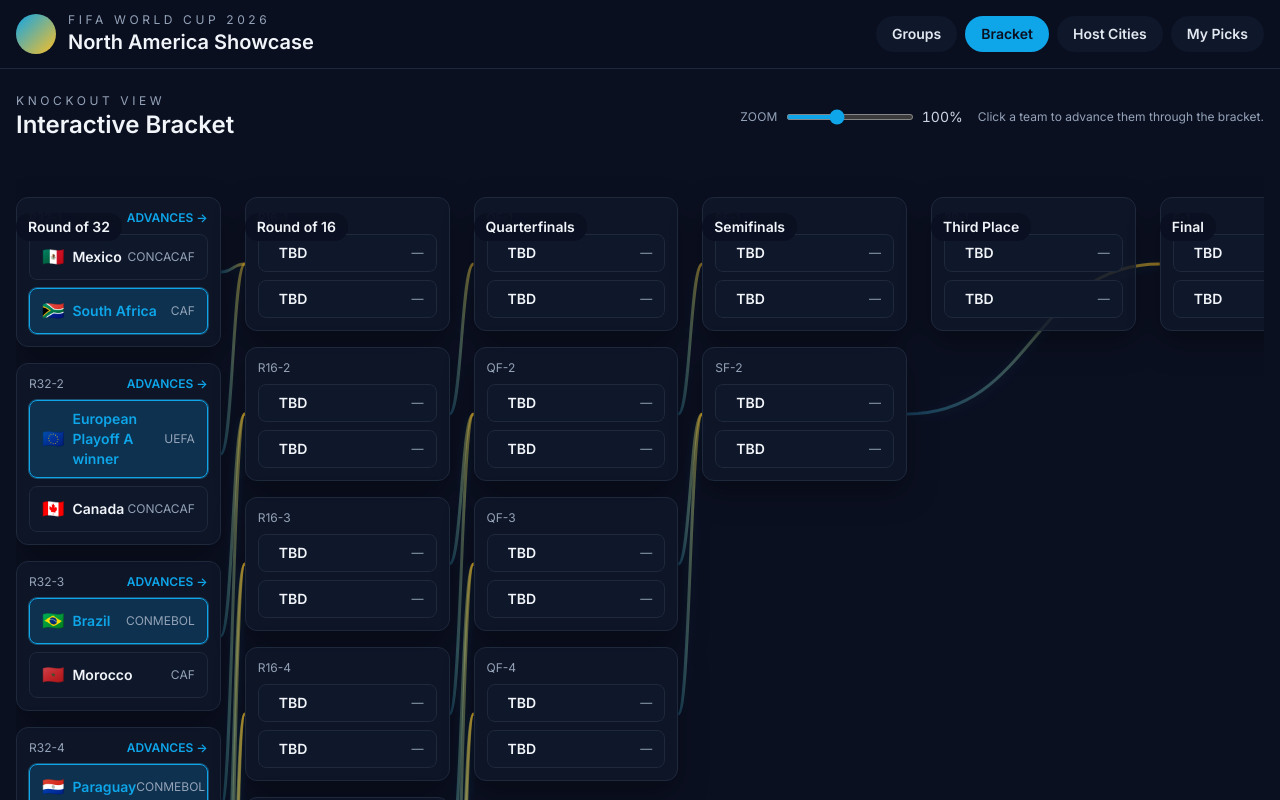
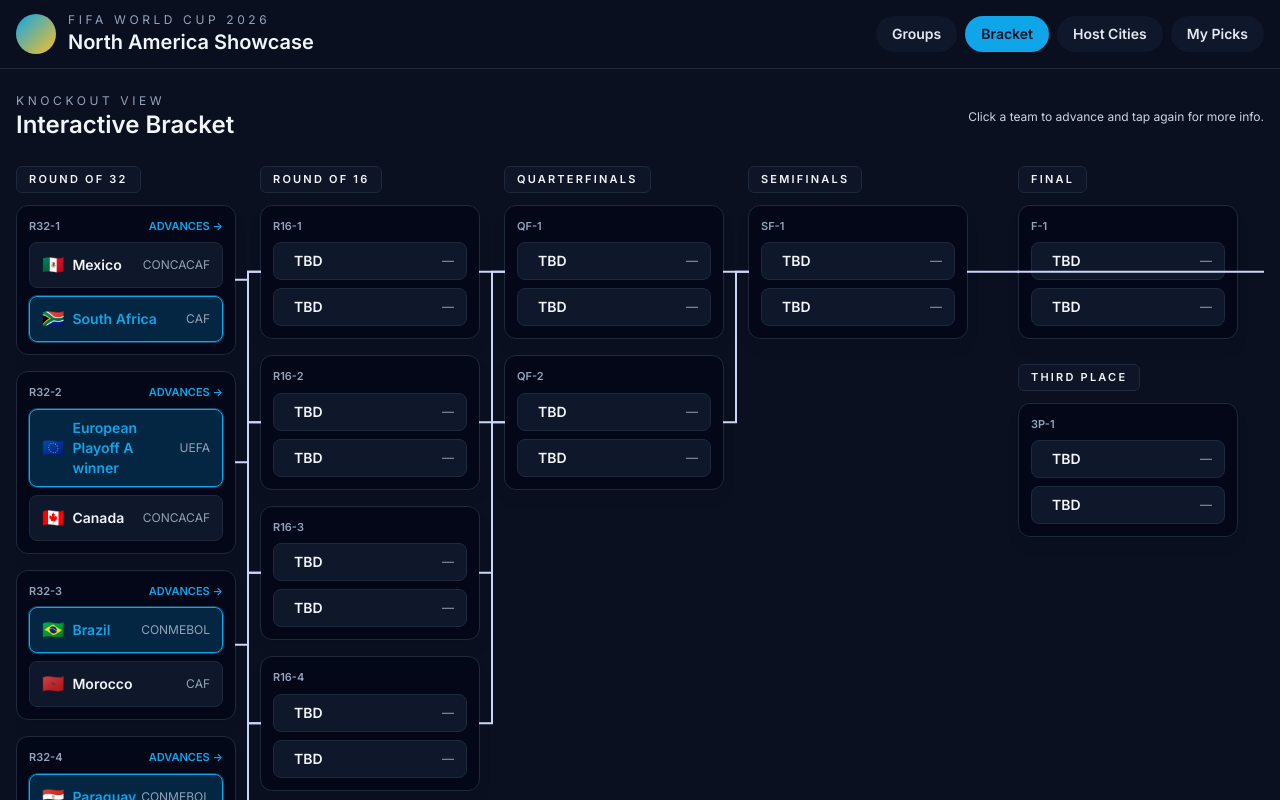
Before and after one commit to simplyjackfoster/world-cup-2026, a React (Vite) app: page /bracket in a window 1280 px wide. Shown: the top 800 px of the page. Built offline with nearby package versions, Linux system fonts and the light colour scheme.

Commit message:
Simplify bracket layout and interactions

```diff
--- a/src/components/Bracket.tsx
+++ b/src/components/Bracket.tsx
@@ -19,7 +19,6 @@
 export default function Bracket() {
   const { standings, predictions, setPrediction, mode } = useTournament();
   const [selectedTeam, setSelectedTeam] = useState<Team | null>(null);
-  const [scale, setScale] = useState(1);
   const [connections, setConnections] = useState<{ from: string; to: string; d: string }[]>([]);
   const canvasRef = useRef<HTMLDivElement | null>(null);
   const matchRefs = useRef<Record<string, HTMLDivElement | null>>({});
@@ -30,8 +29,6 @@
   );
 
   const combinedPredictions = mode === 'results' ? autoPred : predictions;
-
-  const grouped = stageOrder.map((stage) => matches.filter((m) => m.stage === stage));
 
   const findNextMatch = (matchId: string) =>
     BRACKET_SLOTS.find((slot) => slot.home.source === `Winner ${matchId}` || slot.away.source === `Winner ${matchId}`);
@@ -62,10 +59,10 @@
           const endX = toRect.left - containerRect.left;
           const endY = toRect.top - containerRect.top + toRect.height / 2;
 
-          const midX = (startX + endX) / 2;
-          const curve = `M ${startX} ${startY} C ${midX} ${startY}, ${midX} ${endY}, ${endX} ${endY}`;
+          const midX = startX + (endX - startX) / 2;
+          const rightAnglePath = `M ${startX} ${startY} H ${midX} V ${endY} H ${endX}`;
 
-          return { from: match.id, to: nextMatch.id, d: curve };
+          return { from: match.id, to: nextMatch.id, d: rightAnglePath };
         })
         .filter(Boolean) as { from: string; to: string; d: string }[];
 
@@ -94,69 +91,45 @@
 
   const activeFixture = selectedTeam ? fixtures.find((f) => f.home === selectedTeam || f.away === selectedTeam) : null;
 
-  return (
-    <div className="mt-6 space-y-4">
-      <div className="flex items-center justify-between">
-        <div>
-          <p className="text-xs uppercase tracking-[0.3em] text-slate-400">Knockout view</p>
-          <h2 className="text-2xl font-semibold">Interactive Bracket</h2>
-        </div>
-        <div className="flex items-center gap-4 text-sm text-slate-300">
-          <div className="flex items-center gap-2">
-            <span className="text-xs uppercase tracking-wide text-slate-400">Zoom</span>
-            <input
-              type="range"
-              min={0.75}
-              max={1.4}
-              step={0.01}
-              value={scale}
-              onChange={(e) => setScale(Number(e.target.value))}
-              className="h-1.5 w-32 accent-accent"
-            />
-            <span className="tabular-nums w-10 text-right">{Math.round(scale * 100)}%</span>
-          </div>
-          <p className="text-xs text-slate-400">Click a team to advance them through the bracket.</p>
-        </div>
-      </div>
-      <div className="overflow-x-auto pb-6">
-        <div
-          ref={canvasRef}
-          className="relative inline-block"
-          style={{ transform: `scale(${scale})`, transformOrigin: 'top left' }}
-        >
-          <svg className="absolute inset-0 w-full h-full pointer-events-none" aria-hidden>
-            <defs>
-              <linearGradient id="bracketLine" x1="0" y1="0" x2="1" y2="0">
-                <stop offset="0%" stopColor="#38bdf8" stopOpacity="0.25" />
-                <stop offset="100%" stopColor="#fbbf24" stopOpacity="0.6" />
-              </linearGradient>
-            </defs>
-            {connections.map((conn) => (
-              <path
-                key={`${conn.from}-${conn.to}`}
-                d={conn.d}
-                fill="none"
-                stroke="url(#bracketLine)"
-                strokeWidth={3}
-                className="drop-shadow-[0_2px_6px_rgba(56,189,248,0.25)]"
-              />
-            ))}
-          </svg>
-          <div className="min-w-[1200px] flex gap-6 relative">
-            {grouped.map((column, idx) => (
-              <div key={stageOrder[idx]} className="flex-1 min-w-[200px]">
-                <p className="text-sm font-semibold mb-3 sticky top-14 bg-night/90 backdrop-blur inline-block px-3 py-1 rounded-full">
-                  {stageLabel[stageOrder[idx]]}
+  const matchesByStage = useMemo(
+    () =>
+      stageOrder.reduce<Record<Stage, typeof matches>>(
+        (acc, stage) => ({ ...acc, [stage]: matches.filter((m) => m.stage === stage) }),
+        { R32: [], R16: [], QF: [], SF: [], '3P': [], F: [] },
+      ),
+    [matches],
+  );
+
+  const splitStage = (stage: Stage) => {
+    const stageMatches = matchesByStage[stage];
+    const halfway = Math.ceil(stageMatches.length / 2);
+    return { left: stageMatches.slice(0, halfway), right: stageMatches.slice(halfway) };
+  };
+
+  const knockoutStages: Stage[] = ['R32', 'R16', 'QF', 'SF'];
+
+  const handleTeamClick = (matchId: string, team: Team | null) => {
+    if (!team) return;
+    if (mode === 'predictions') {
+      setPrediction(matchId, team);
+    }
+    openTeamInfo(team);
+  };
+
+  const renderStageColumn = (stage: Stage, stageMatches: typeof matches) => (
+    <div key={stage} className="flex-1 min-w-[220px] space-y-3">
+      <p className="inline-block rounded-md border border-slate-800 bg-slate-900/80 px-3 py-1 text-[11px] font-semibold uppercase tracking-[0.2em] text-slate-100">
+        {stageLabel[stage]}
       </p>
       <div className="space-y-4">
-                  {column.map((match) => (
+        {stageMatches.map((match) => (
           <div
             key={match.id}
             ref={registerMatchRef(match.id)}
-                      className="bg-pitch/80 border border-slate-800 rounded-xl p-3 shadow-card hover:border-accent/40 transition"
+            className="bg-slate-950/80 border border-slate-800 rounded-xl p-3 shadow-lg"
           >
-                      <div className="flex items-center justify-between mb-2 text-xs uppercase text-slate-400">
-                        <p>{match.id}</p>
+            <div className="flex items-center justify-between mb-2 text-[11px] uppercase text-slate-400">
+              <p className="font-semibold">{match.id}</p>
               {winningTeam(match.id) && <span className="text-accent font-semibold">Advances →</span>}
             </div>
             {[match.homeTeam, match.awayTeam].map((team, i) => {
@@ -165,8 +138,7 @@
               return (
                 <Fragment key={team ?? i}>
                   <button
-                              onClick={() => team && mode === 'predictions' && setPrediction(match.id, team)}
-                              onMouseEnter={() => openTeamInfo(team ?? null)}
+                    onClick={() => handleTeamClick(match.id, team ?? null)}
                     className={`w-full flex items-center justify-between rounded-lg px-3 py-2 text-left transition ${
                       isWinner
                         ? 'bg-accent/20 border border-accent text-accent shadow-[0_0_0_1px_rgba(56,189,248,0.35)]'
@@ -190,7 +162,43 @@
         ))}
       </div>
     </div>
+  );
+
+  return (
+    <div className="mt-6 space-y-6">
+      <div className="flex items-center justify-between">
+        <div>
+          <p className="text-xs uppercase tracking-[0.3em] text-slate-400">Knockout view</p>
+          <h2 className="text-2xl font-semibold">Interactive Bracket</h2>
+        </div>
+        <p className="text-xs text-slate-300">Click a team to advance and tap again for more info.</p>
+      </div>
+      <div className="overflow-x-auto pb-10">
+        <div ref={canvasRef} className="relative inline-block">
+          <svg className="absolute inset-0 w-full h-full pointer-events-none" aria-hidden>
+            {connections.map((conn) => (
+              <path
+                key={`${conn.from}-${conn.to}`}
+                d={conn.d}
+                fill="none"
+                stroke="#cbd5f5"
+                strokeWidth={2}
+                strokeLinejoin="miter"
+                strokeLinecap="square"
+              />
             ))}
+          </svg>
+          <div className="flex items-start gap-10 min-w-[1400px]">
+            <div className="flex gap-6 items-start">
+              {knockoutStages.map((stage) => renderStageColumn(stage, splitStage(stage).left))}
+            </div>
+            <div className="flex flex-col items-center gap-6 min-w-[240px] px-4">
+              {renderStageColumn('F', matchesByStage.F)}
+              {renderStageColumn('3P', matchesByStage['3P'])}
+            </div>
+            <div className="flex gap-6 items-start flex-row-reverse">
+              {knockoutStages.map((stage) => renderStageColumn(stage, splitStage(stage).right))}
+            </div>
           </div>
         </div>
       </div>
```
Lines whose indentation alone changed are shown as unchanged.
